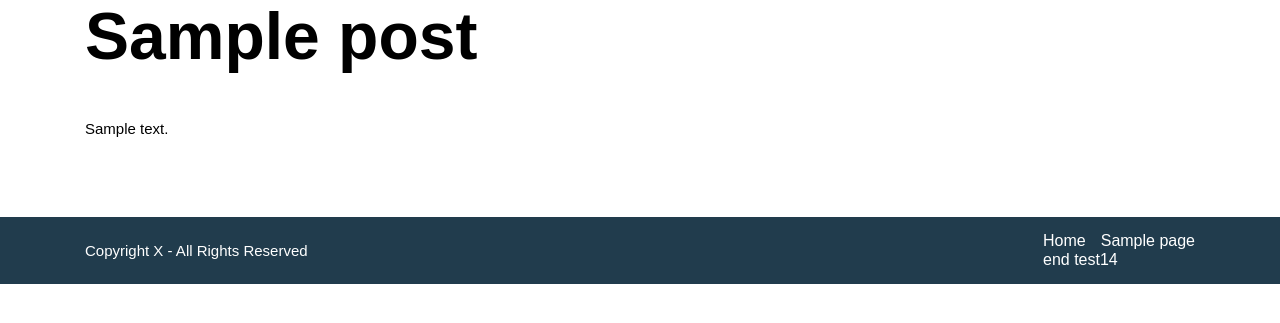
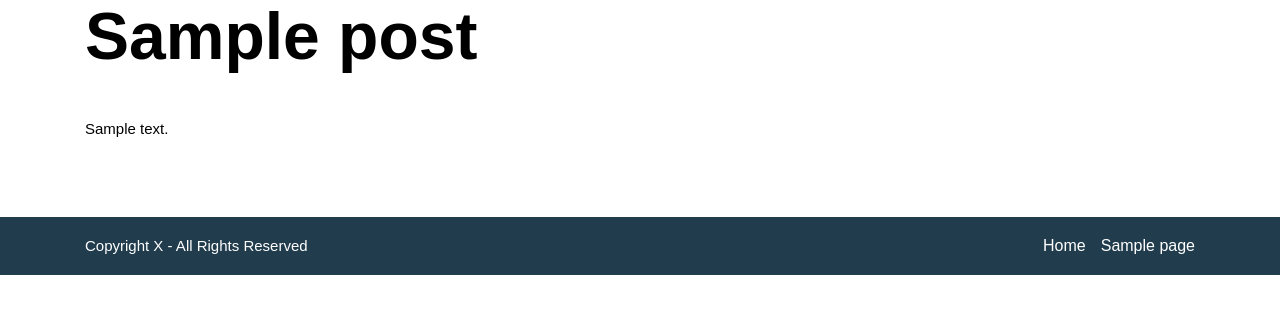
Before and after one commit to Yinon-bar/wp-devs, a WordPress theme: template themes/wp-devs/page.php in a window 1280 px wide. Shown: the part 225-548 px from the top of the page. Run offline with PHP 8.4 and a stand-in for WordPress, Linux system fonts and the light colour scheme; the site name, menu and one post (Sample post) are stand-ins, and other content is empty.

Commit message:
Update footer.php

```diff
--- a/themes/wp-devs/footer.php
+++ b/themes/wp-devs/footer.php
@@ -5,7 +5,6 @@
     </div>
     <nav class="footer-menu">
       <?php wp_nav_menu(array('theme_location' => 'wp_devs_footer_menu', 'depth' => 1)); ?>
-      <?php echo "end test14" ?>
     </nav>
   </div>
 </footer>
```
